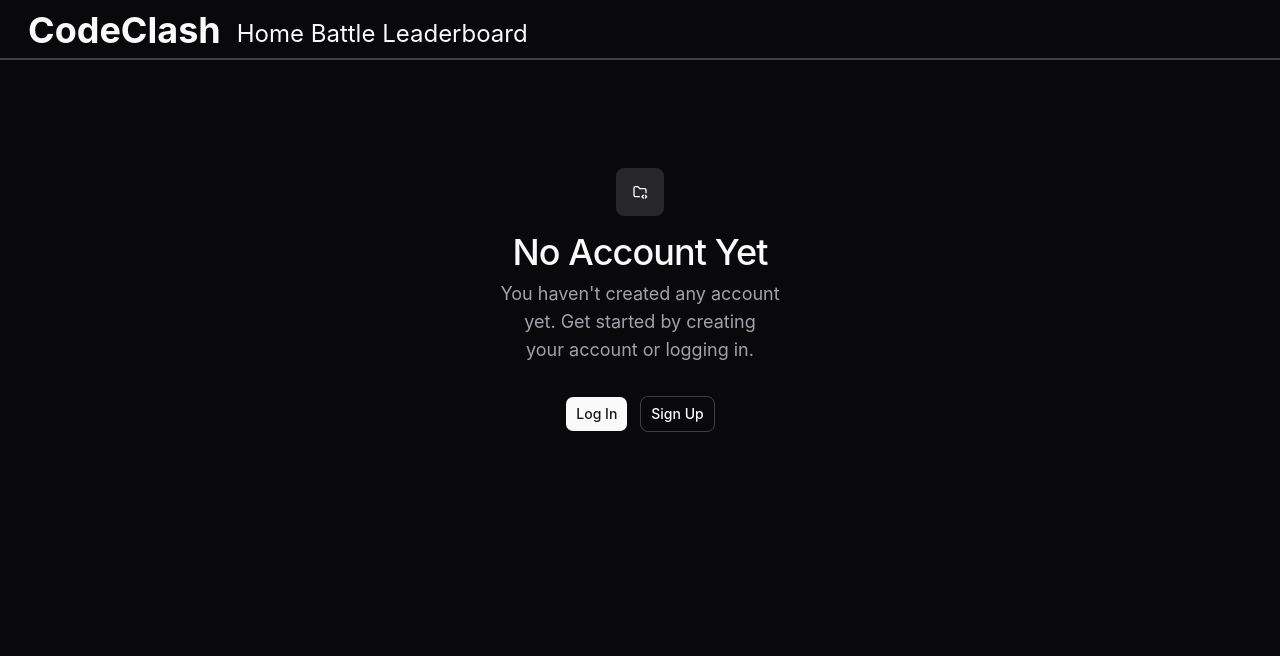
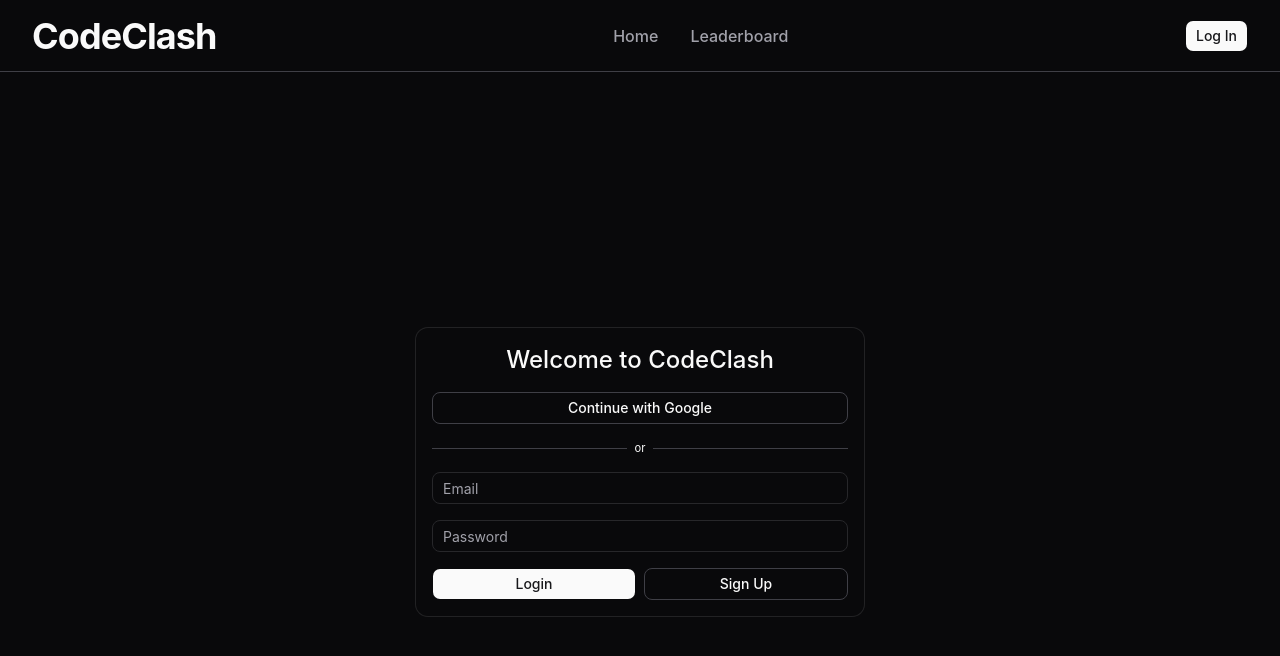
Before and after one commit to vedantdadhich21/code-clash, a React (Vite) app: page /profile/1 in a window 1280 px wide. Shown: the top 656 px of the page. Built offline with nearby package versions, Linux system fonts and the light colour scheme; no server answers.

Commit message:
Authentication Added

```diff
--- a/package.json
+++ b/package.json
@@ -16,6 +16,7 @@
     "@tailwindcss/vite": "^4.3.0",
     "class-variance-authority": "^0.7.1",
     "clsx": "^2.1.1",
+    "firebase": "^12.14.0",
     "lucide-react": "^1.16.0",
     "radix-ui": "^1.4.3",
     "react": "^19.2.6",
@@ -24,7 +25,8 @@
     "shadcn": "^4.8.0",
     "tailwind-merge": "^3.6.0",
     "tailwindcss": "^4.3.0",
-    "tw-animate-css": "^1.4.0"
+    "tw-animate-css": "^1.4.0",
+    "zustand": "^5.0.14"
   },
   "devDependencies": {
     "@eslint/js": "^10.0.1",
--- a/src/App.jsx
+++ b/src/App.jsx
@@ -1,43 +1,60 @@
-import { createBrowserRouter, RouterProvider, Outlet } from 'react-router-dom'
-import Navbar from '@/components/shared/Navbar'
-import ProtectedRoute from '@/components/shared/ProtectedRoute'
-import Home from '@/pages/Home'
-import Lobby from '@/pages/Lobby'
-import Battle from '@/pages/Battle'
-import Results from '@/pages/Results'
-import Leaderboard from '@/pages/Leaderboard.jsx'
-import Profile from '@/pages/Profile'
-import ErrorPage from './ErrorPage'
-
+import { createBrowserRouter, RouterProvider, Outlet } from "react-router-dom";
+import Navbar from "@/components/shared/Navbar";
+import ProtectedRoute from "@/components/shared/ProtectedRoute";
+import Home from "@/pages/Home";
+import Lobby from "@/pages/Lobby";
+import Battle from "@/pages/Battle";
+import Results from "@/pages/Results";
+import Leaderboard from "@/pages/LeaderBoard";
+import Profile from "@/pages/Profile";
+import ErrorPage from "./ErrorPage";
+import { useEffect } from "react";
+import { onAuthStateChanged } from 'firebase/auth'
+import { auth } from '@/firebase/config'
+import useAuthStore from '@/store/useAuthStore'
+import Auth from "./pages/auth";
 function Layout() {
   return (
     <div className="min-h-screen text-foreground">
       <Navbar />
       <Outlet />
     </div>
-  )
+  );
 }
 
 const router = createBrowserRouter([
   {
     element: <Layout />,
     children: [
-      { path: '/', element: <Home /> },
-      { path: '/leaderboard', element: <Leaderboard /> },
+      { path: "/", element: <Home /> },
+      { path: "/leaderboard", element: <Leaderboard /> },
+      {path: "/auth" , element: <Auth/>},
       {
         element: <ProtectedRoute />,
         children: [
-          { path: '/lobby/:roomId', element: <Lobby /> },
-          { path: '/battle', element: <Battle /> },
-          { path: '/results/:roomId', element: <Results /> },
-          { path: '/profile/:userId', element: <Profile /> },
-        ]
-      }
+          { path: "/lobby/:roomId", element: <Lobby /> },
+          { path: "/battle/:roomId", element: <Battle /> },
+          { path: "/results/:roomId", element: <Results /> },
+          { path: "/profile/:userId", element: <Profile /> },
+        ],
+      },
     ],
-    errorElement: <ErrorPage/>
-  }
-])
+    errorElement: <ErrorPage />,
+  },
+]);
 
 export default function App() {
-  return <RouterProvider router={router} />
+  useEffect(() => {
+    const unsubscribe = onAuthStateChanged(auth, (firebaseUser) => {
+      if (firebaseUser) {
+        useAuthStore.getState().setUser(firebaseUser);
+      } else {
+        useAuthStore.getState().setUser(null);
+      }
+      useAuthStore.getState().setIsLoading(false);
+    });
+    return unsubscribe;
+  }, []);
+
+  return <RouterProvider router={router} />;
 }
--- a/src/components/shared/Navbar.jsx
+++ b/src/components/shared/Navbar.jsx
@@ -1,19 +1,57 @@
-import React from 'react'
-import { Link } from 'react-router-dom'
+import { Link, Navigate } from "react-router-dom";
+import { signInWithPopup, signOut } from 'firebase/auth'
+import { auth, googleProvider } from '@/firebase/config'
+import useAuthStore from '@/store/useAuthStore'
+import { Button } from '@/components/ui/button'
+import { useNavigate } from "react-router-dom";
+
 const Navbar = () => {
+  const navigate = useNavigate()
+    const user = useAuthStore((state) => state.user)
+  const logout = useAuthStore((state) => state.logout)
+  console.log(user)
+
+  const handleLogout = async () => {
+    await signOut(auth)
+    logout()
+  }
+
   return (
-    <>
-   <div className='flex flex-row items-end w-screen h-15 text-4xl border-b-2  p-2 ' >
-   <Link to='/' className='pl-5 font-bold'>CodeClash</Link>
-   <div className='pl-4 text-2xl'>
-    <Link to='/'>Home </Link>
-    <Link to='battle'>Battle </Link>
-    <Link to='leaderboard'>Leaderboard </Link>
-   </div>
-   </div>
+    <nav className="flex items-center justify-between w-full h-18 border-b border-border px-8">
+      {/* Left — Logo */}
+      <Link
+        to="/"
+        className="text-4xl font-bold tracking-tight hover:opacity-80 transition-opacity"
+      >
+        CodeClash
+      </Link>
 
-    </>
-  )
-}
+      {/* Center — Nav Links */}
+      <div className="flex items-center gap-8 text-base font-medium text-muted-foreground">
+        <Link to="/" className="hover:text-foreground transition-colors">
+          Home
+        </Link>
+        <Link
+          to="/leaderboard"
+          className="hover:text-foreground transition-colors"
+        >
+          Leaderboard
+        </Link>
+      </div>
 
-export default Navbar
+      {/* Right — Auth */}
+      <div className="flex items-center gap-3">
+      {user ? (
+        <div className="flex items-center gap-4">
+          <span className="text-sm font-bold text-muted-foreground">{user.displayName}</span>
+          <Button variant="outline" onClick={handleLogout}>Logout</Button>
+        </div>
+      ) : (
+        <Button onClick={() => navigate('/auth')}>Log In</Button>
+      )}
+      </div>
+    </nav>
+  );
+};
+
+export default Navbar;
--- a/src/components/shared/ProtectedRoute.jsx
+++ b/src/components/shared/ProtectedRoute.jsx
@@ -1,12 +1,17 @@
-import React from 'react'
 import { Outlet ,Navigate} from 'react-router-dom'
-import { EmptyDemo } from '@/pages/NotLogIn'
+import { NotLogIn } from '@/pages/NotLogIn'
+import useAuthStore from '@/store/useAuthStore'
+import Auth from '@/pages/Auth'
 const ProtectedRoute = () => {
-  const user = null  // not logged in
+  const user = useAuthStore((state) => state.user)
+  const isLoading = useAuthStore((state) => state.isLoading)
 
+  if(isLoading){
+    return null;
+  }
   if (!user) {
     return <>
-    <EmptyDemo/>
+    <Auth/>
     </>
   }
   return (
--- /dev/null
+++ b/src/firebase/config.js
@@ -0,0 +1,17 @@
+import { initializeApp } from 'firebase/app'
+import { getAuth, GoogleAuthProvider } from 'firebase/auth'
+import { getDatabase } from 'firebase/database'
+
+const firebaseConfig = {
+  apiKey: import.meta.env.VITE_FIREBASE_API_KEY,
+  authDomain: import.meta.env.VITE_FIREBASE_AUTH_DOMAIN,
+  databaseURL: import.meta.env.VITE_FIREBASE_DATABASE_URL,
+  projectId: import.meta.env.VITE_FIREBASE_PROJECT_ID,
+  appId: import.meta.env.VITE_FIREBASE_APP_ID,
+}
+
+const app = initializeApp(firebaseConfig)
+
+export const auth = getAuth(app)
+export const googleProvider = new GoogleAuthProvider()
+// export const db = getDatabase(app)
--- /dev/null
+++ b/src/pages/Auth.jsx
@@ -0,0 +1,140 @@
+import { useState } from 'react'
+import { useNavigate } from 'react-router-dom'
+import { signInWithEmailAndPassword, createUserWithEmailAndPassword, signInWithPopup } from 'firebase/auth'
+import { auth, googleProvider } from '@/firebase/config'
+import { Button } from '@/components/ui/button'
+import { Input } from '@/components/ui/input'
+import { Card, CardContent, CardHeader, CardTitle } from '@/components/ui/card'
+import { updateProfile } from 'firebase/auth'
+import useAuthStore from '@/store/useAuthStore'
+
+const getErrorMessage = (code) => {
+  switch (code) {
+    case 'auth/invalid-credential':
+      return 'Invalid email or password.';
+    case 'auth/user-not-found':
+      return 'No account with this email.';
+    case 'auth/wrong-password':
+      return 'Incorrect password.';
+    case 'auth/email-already-in-use':
+      return 'Account already exists. Login instead.';
+    case 'auth/weak-password':
+      return 'Password must be at least 6 characters.';
+    case 'auth/invalid-email':
+      return 'Please enter a valid email.';
+    case 'auth/too-many-requests':
+      return 'Too many attempts. Try again later.';
+    case 'auth/user-disabled':
+      return 'This account has been disabled.';
+    case 'auth/operation-not-allowed':
+      return 'Email/password sign-in is not enabled.';
+    case 'auth/popup-closed-by-user':
+      return ''; // Or a message like 'Sign-in cancelled.'
+    default:
+      return 'Something went wrong. Please try again.';
+  }
+};
+
+
+const Auth = () => {
+  const [email, setEmail] = useState('')
+  const [password, setPassword] = useState('')
+  const [error, setError] = useState('')
+  const [isLoading, setIsLoading] = useState(false)
+  const navigate = useNavigate()
+
+  const handleLogin = async () => {
+    setError('')
+    setIsLoading(true)
+      console.log('attempting login with:', email, password)
+    try {
+      await signInWithEmailAndPassword(auth, email, password)
+      navigate('/')
+    } catch (err) {
+        console.log(err.code)
+      setError(getErrorMessage(err.code))
+
+    } finally {
+      setIsLoading(false)
+
+    }
+  }
+
+  const handleSignup = async () => {
+    setError('')
+    setIsLoading(true)
+    try {
+      await createUserWithEmailAndPassword(auth, email, password)
+      await updateProfile(auth.currentUser, { displayName: email.split('@')[0] })
+      await auth.currentUser.reload()
+      useAuthStore.getState().setUser({ ...auth.currentUser, displayName: email.split('@')[0] })
+      navigate('/')
+    } catch (err) {
+      console.log(err)
+      setError(getErrorMessage(err.code))
+    } finally {
+      setIsLoading(false)
+    }
+  }
+
+  const handleGoogle = async () => {
+    setError('')
+    try {
+      await signInWithPopup(auth, googleProvider)
+      navigate('/')
+    } catch (err) {
+      setError(getErrorMessage(err.code))
+    }
+  }
+
+  return (
+    <div className="flex items-center justify-center h-screen">
+      <Card className="w-full max-w-md ">
+        <CardHeader>
+          <CardTitle className="text-center text-2xl">Welcome to CodeClash</CardTitle>
+        </CardHeader>
+        <CardContent className="flex flex-col gap-4">
+
+          <Button variant="outline" className="w-full" onClick={handleGoogle}>
+            Continue with Google
+          </Button>
+
+          <div className="flex items-center gap-2">
+            <hr className="flex-1 border-border" />
+            <small>or</small>
+            <hr className="flex-1 border-border" />
+          </div>
+
+          <Input
+            type="email"
+            placeholder="Email"
+            value={email}
+            onChange={(e) => setEmail(e.target.value)}
+          />
+          <Input
+            type="password"
+            placeholder="Password"
+            value={password}
+            onChange={(e) => setPassword(e.target.value)}
+          />
+
+          {error && <p className="text-red-400 text-sm">
+            {error}
+            </p>}
+
+          <div className="flex gap-2">
+            <Button className="flex-1" onClick={handleLogin} disabled={isLoading}>
+              Login
+            </Button>
+            <Button className="flex-1" variant="outline" onClick={handleSignup} disabled={isLoading}>
+              Sign Up
+            </Button>
+          </div>
+
+        </CardContent>
+      </Card>
+    </div>
+  )
+}
+
+export default Auth
--- a/src/pages/NotLogIn.jsx
+++ b/src/pages/NotLogIn.jsx
@@ -11,7 +11,7 @@ import {
   EmptyTitle,
 } from "@/components/ui/empty"
 
-export function EmptyDemo() {
+export function NotLogIn() {
   return (
    <Empty className='h-[60vh] p-5'>
   <EmptyHeader >
--- /dev/null
+++ b/src/store/useAuthStore.js
@@ -0,0 +1,17 @@
+// src/store/useAuthStore.js
+import { create } from 'zustand'
+
+const useAuthStore = create((set) => ({
+  // state
+  user: null,
+  jwt: null,
+  isLoading: true,
+
+  // actions
+  setUser: (user) => set({ user }),
+  setJwt: (jwt) => set({ jwt }),
+  setIsLoading: (isLoading) => set({ isLoading }),
+  logout: () => set({ user: null, jwt: null }),
+}))
+
+export default useAuthStore
```
Also changed, not shown: 2 other files (tests, documents, lock files or other folders).
